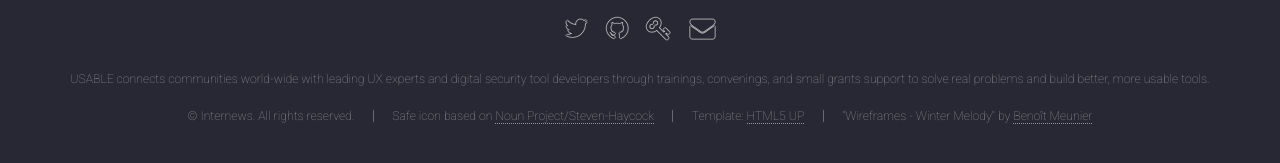
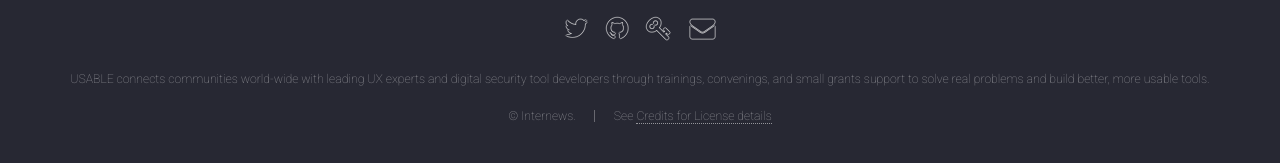
Before and after one commit to OpenInternet/USABLE-website, a Jekyll site: the page built from blog.html, in a window 1280 px wide and 900 px high, scrolled down 3752 px. Shown: the part 709-872 px from the top of the window. Built offline with Jekyll 4.4.1, drawn with Linux system fonts in a browser that asks for light colours; comment, search, counter and statistics services are not loaded.

Commit message:
adding a new page layout to accomodate new blank, no-sidebar pages.  In concert, changing the footer include to link out to a separate credits file, and creating that credits file.

```diff
--- a/_includes/footer.html
+++ b/_includes/footer.html
@@ -13,7 +13,7 @@
         </ul>
 
         <ul class="copyright">
-          <li>&copy; Internews. All rights reserved.</li><li>Safe icon based on <a href="https://thenounproject.com/search/?q=safe&i=18255" target="_blank">Noun Project/Steven-Haycock</a></li><li>Template: <a href="http://html5up.net">HTML5 UP</a></li><li>"Wireframes - Winter Melody" by <a href="https://www.flickr.com/photos/benoitmeunier/6384879257" target="_blank">Benoît Meunier</a></li>
+          <li>&copy; Internews.</li><li>See <a href="/credits.html">Credits for License details</a></li>
         </ul>
       </footer>
 
```
Also changed, not shown: _layouts/page.html (added, +62 -0 lines), credits.md (added, +16 -0 lines).
